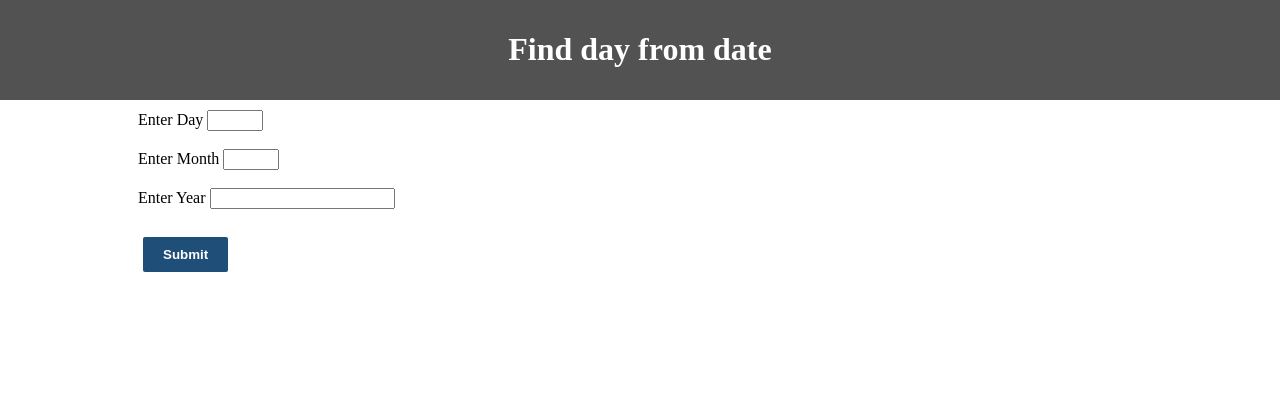
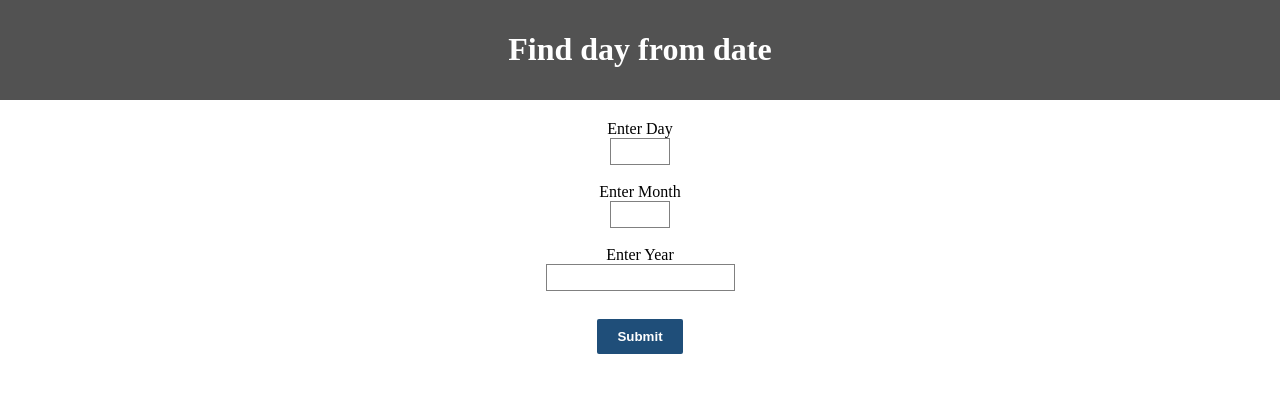
Before and after one commit to AsadAliAkram/custom-calendar, a PHP site: page / in a window 1280 px wide. Shown: the top 398 px of the page. Run offline with PHP 8.4, Linux system fonts and the light colour scheme.

Commit message:
form styling

```diff
--- a/index.php
+++ b/index.php
@@ -12,11 +12,11 @@
 			<div class="container">
 			<div class="form">
 				<form action="" method="post">
-					<label>Enter Day</label>
+					<label>Enter Day</label><br>
 					<input required type="number" name="day" min="1" max="22"><br><br>
-					<label>Enter Month</label>
+					<label>Enter Month</label><br>
 					<input required type="number" name="month" min="1" max="13"><br><br>
-					<label>Enter Year</label>
+					<label>Enter Year</label><br>
 					<input required type="number" name="year" min="1"><br><br>
 					<input type="submit" name="submit">
 				</form>
--- a/style.css
+++ b/style.css
@@ -13,10 +13,16 @@ body {
     color: #fff;
 }
 .form {
-	padding: 10px;
+    padding: 20px 10px;
+    text-align: center;
 }
 .results {
     padding: 10px;
+}
+.form form input[type="number"] {
+    padding: 5px;
+    border-radius: 0px;
+    border: 1px solid gray;
 }
 .form form input[type="submit"] {
     background: #1f4e79;
@@ -27,5 +33,4 @@ body {
     cursor: pointer;
     padding: 10px 20px;
     margin: 10px 5px 25px;
-
 }
```
